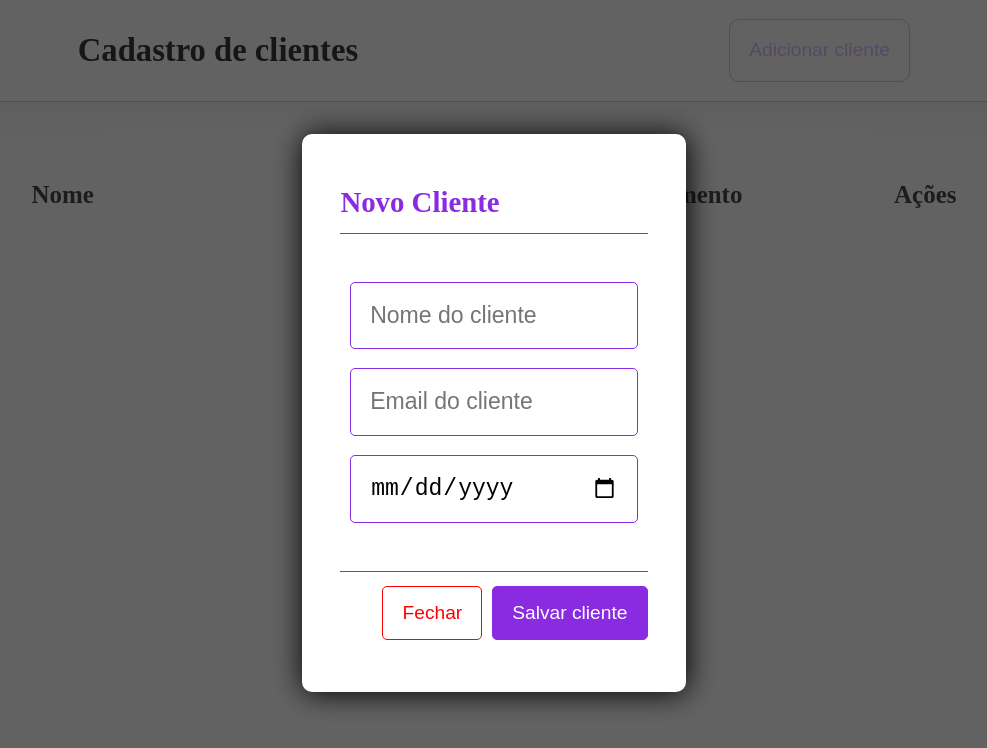
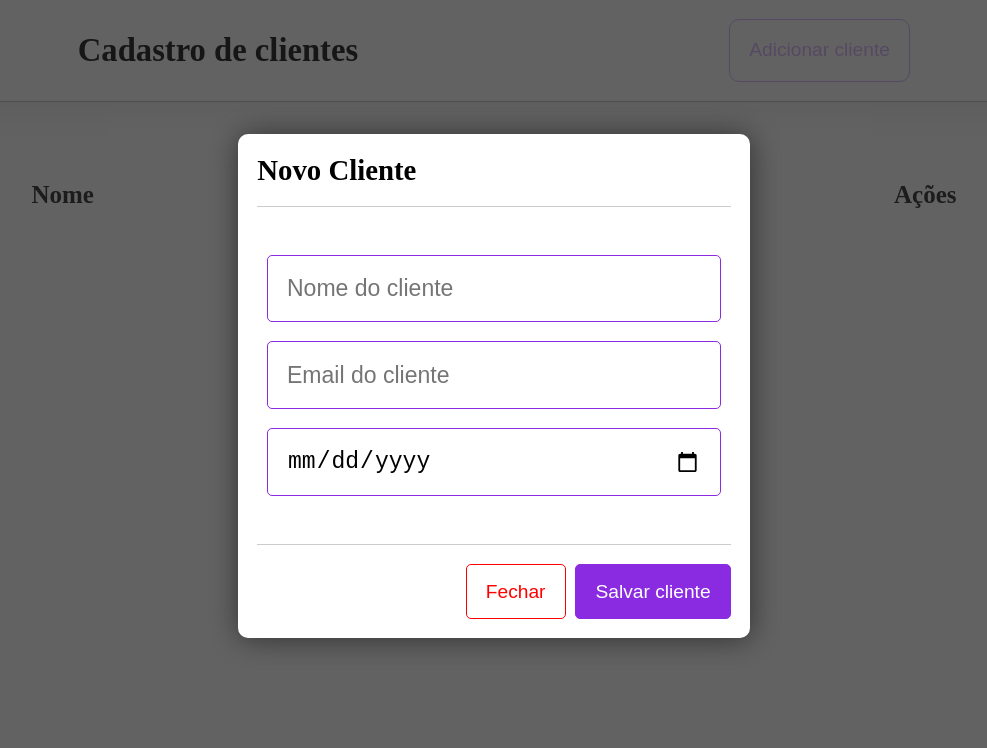
Before and after one commit to amandadeogr/CRUD, a plain HTML site: page index.html in a window 1280 px wide. Both pictures are taken after a click on the button "Adicionar cliente". Shown: the whole page, without its empty margins (146-1133 px from the left). Drawn offline with Linux system fonts and the light colour scheme.

Commit message:
change style of the modal

```diff
--- a/assets/css/modal/modal-content.css
+++ b/assets/css/modal/modal-content.css
@@ -1,12 +1,12 @@
 .modal__content {
    background-color: white;
    border-radius: 10px;
-   box-shadow: 1px 1px 30px #000;
+   box-shadow: 1px 1px 30px rgb(49, 49, 49);
    display: flex;
    flex-direction: column;
    gap: 2rem;
    margin: 7rem auto;
-   padding: 2rem ;
+   padding: 1rem ;
    min-width: 300px;
-   width: 30%;
+   width: 40%;
 }
--- a/assets/css/modal/modal-footer.css
+++ b/assets/css/modal/modal-footer.css
@@ -1,8 +1,7 @@
 .modal__content__footer {
-   border-top: 1px solid blueviolet;
+   border-top: 1px solid #ccc;
    display: flex;
    gap: .5rem;
-   justify-content: end;
-   padding: .7rem 0;
-   width: 100%;
+   justify-content: flex-end;
+   padding-top: 1rem;
 }
--- a/assets/css/modal/modal-header.css
+++ b/assets/css/modal/modal-header.css
@@ -1,6 +1,5 @@
 .modal__content__header__title {
-   border-bottom: 1px solid blueviolet;
-   color: blueviolet;
+   border-bottom: 1px solid #ccc;
    font-size: 1.5rem;
-   padding: .7rem 0;
+   padding-bottom: 1rem;
 }
```
